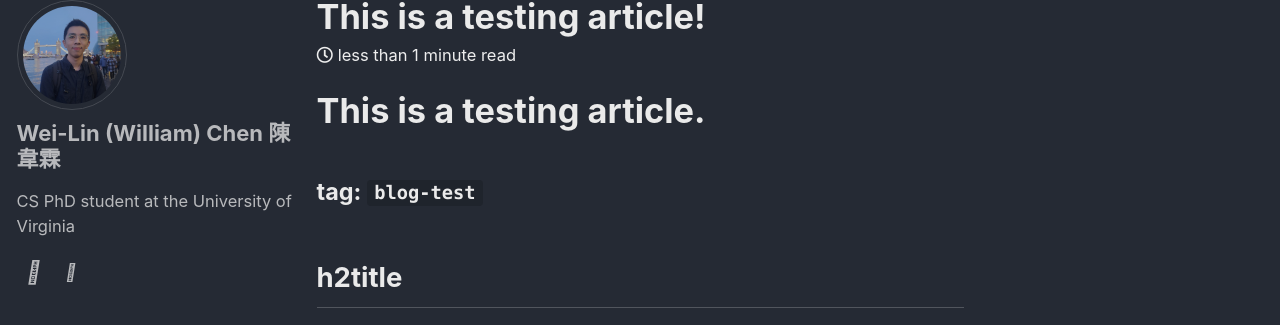
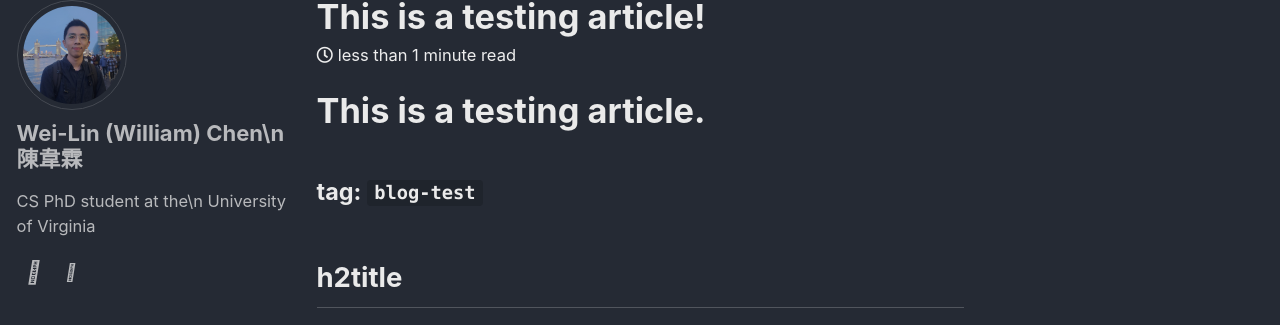
Before and after one commit to wlchen0206/wlchen0206.github.io, a Jekyll site: the page built from _posts/2023-10-17-test-article.md, in a window 1280 px wide. Shown: the part 111-436 px from the top of the page. Built offline with Jekyll 4.4.1, drawn with Linux system fonts in a browser that asks for light colours; cached includes are drawn as plain includes.

Commit message:
fix typo

```diff
--- a/_config.yml
+++ b/_config.yml
@@ -105,10 +105,12 @@
 # Site Author
 author:
   name               : >
-                      Wei-Lin (William) Chen
-                      陳韋霖
+                       Wei-Lin (William) Chen\n
+                       陳韋霖
   avatar             : "/assets/image/profile.jpg"
-  bio                : "CS PhD student at the University of Virginia"
+  bio                : >
+                       CS PhD student at the\n
+                       University of Virginia
   # location         : "Somewhere"
   # email            :
   links:
```
